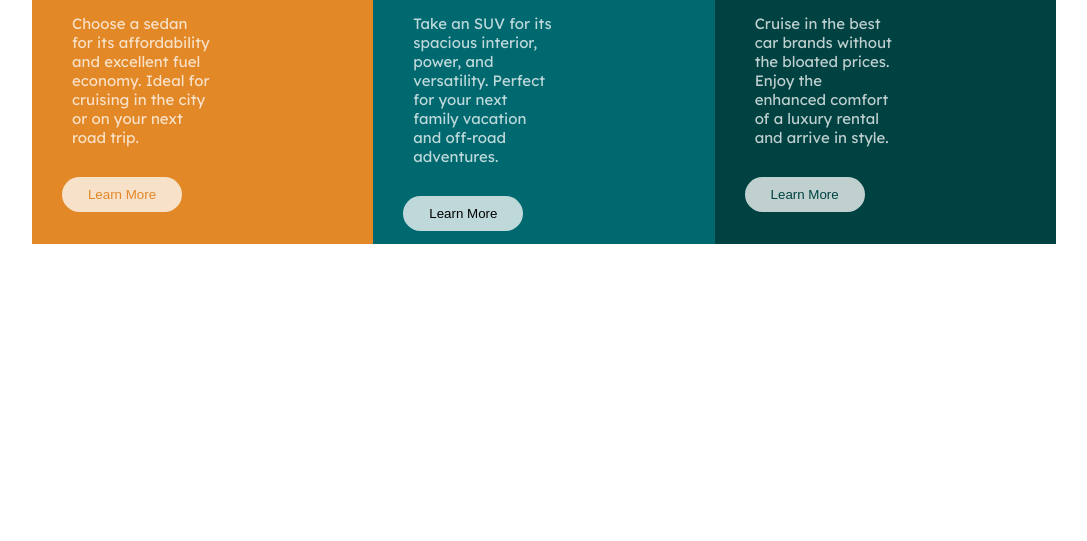
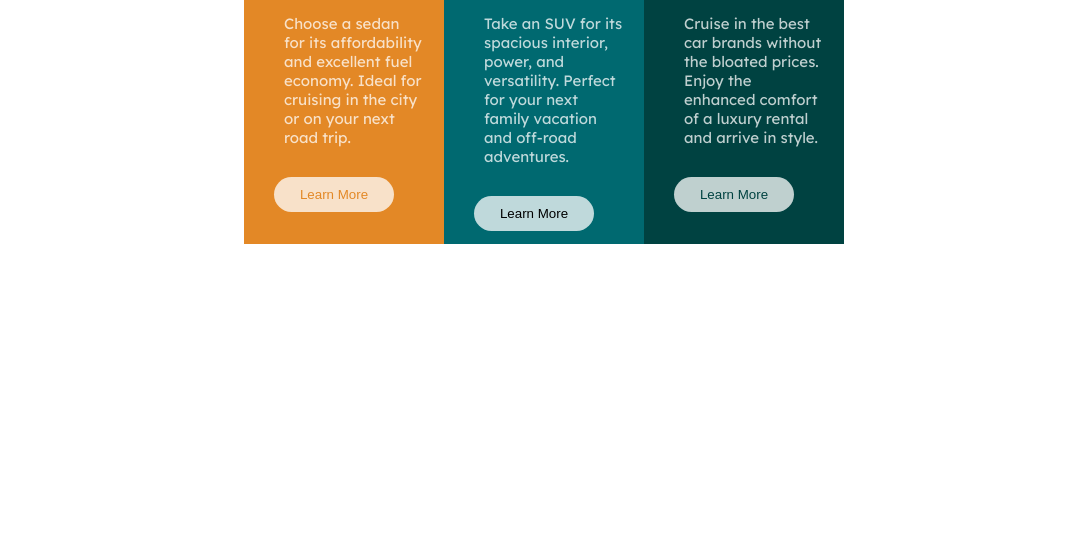
Before and after one commit to abdulwasiu6609/3-column-preview-card-component, a plain HTML site: page index.html in a window 1280 px wide. Shown: the part 259-800 px from the top of the page, without its empty margins (96-1183 px from the left). Drawn offline with Linux system fonts and the light colour scheme.

Commit message:
Update index.html

```diff
--- a/index.html
+++ b/index.html
@@ -45,7 +45,7 @@
     }
 
     .cards {
-      width: 80%;
+      width: 600px;
       margin: 10% auto;
       display: grid;
       grid-template-columns: 1fr 1fr 1fr;
@@ -54,7 +54,7 @@
     }
 
     .card {
-      max-width: 100%;
+      width: 200px;
       height: 375px;
       padding: 25px 30px;
 
```
